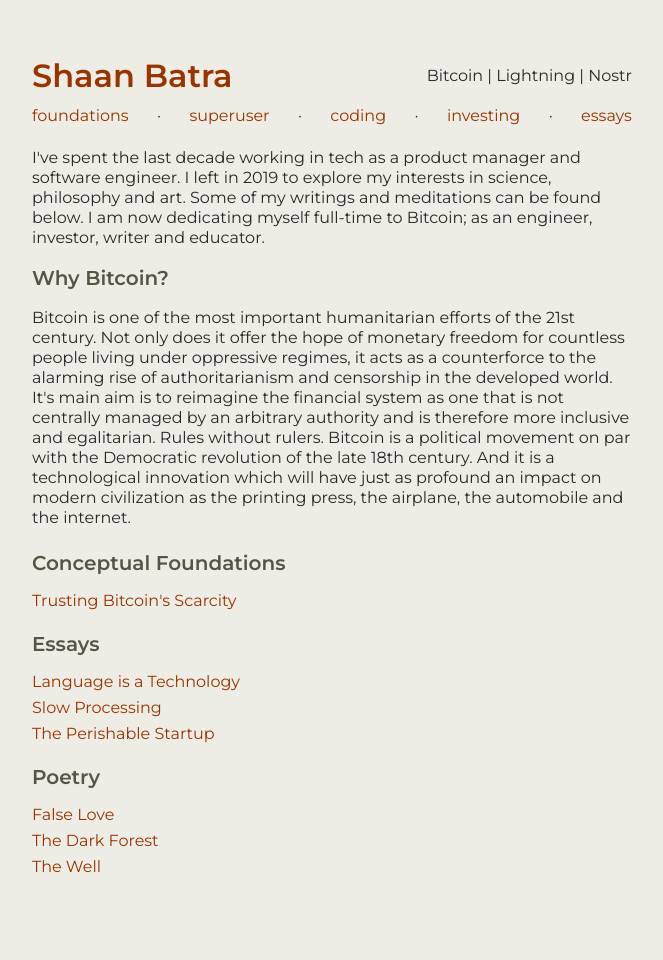
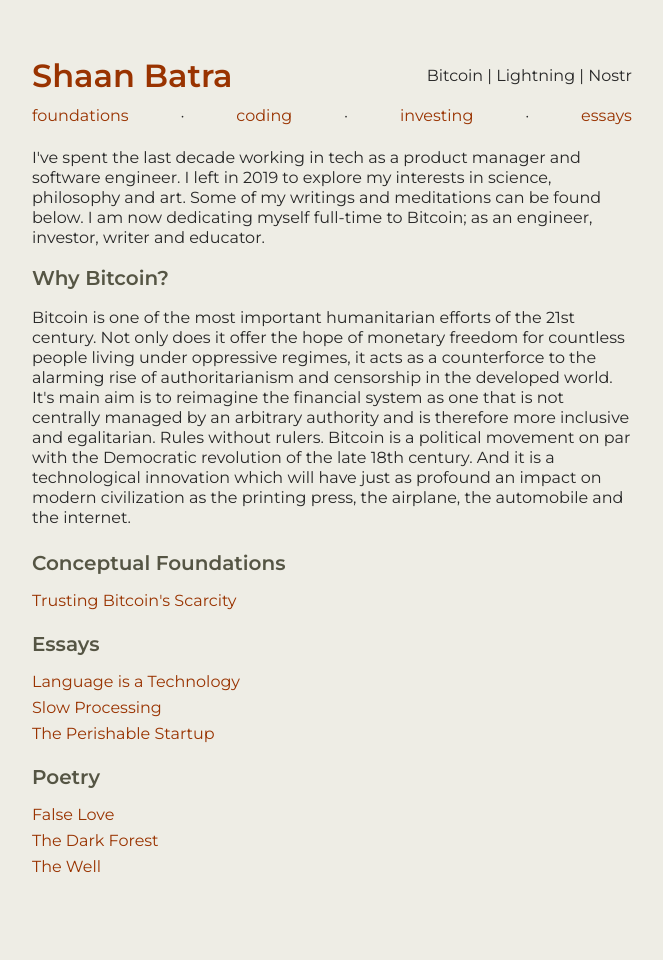
Before and after one commit to sb1752/sb1752.github.io, a Jekyll site: the page built from index.html, in a window 1280 px wide. Shown: the whole page, without its empty margins (308-971 px from the left). Built offline with Jekyll 4.4.1, drawn with Linux system fonts in a browser that asks for light colours.

Commit message:
remove superuser link for now

```diff
--- a/_layouts/default.html
+++ b/_layouts/default.html
@@ -27,8 +27,6 @@
       <nav class="subheader">
         <a href="/foundations">foundations</a>
         &centerdot;
-        <a href="/superuser">superuser</a>
-        &centerdot;
         <a href="/coding">coding</a>
         &centerdot;
         <a href="/investing">investing</a>
```
